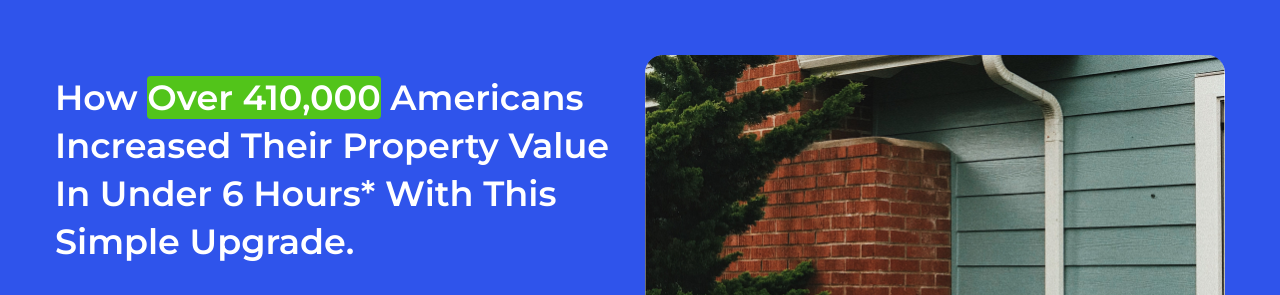
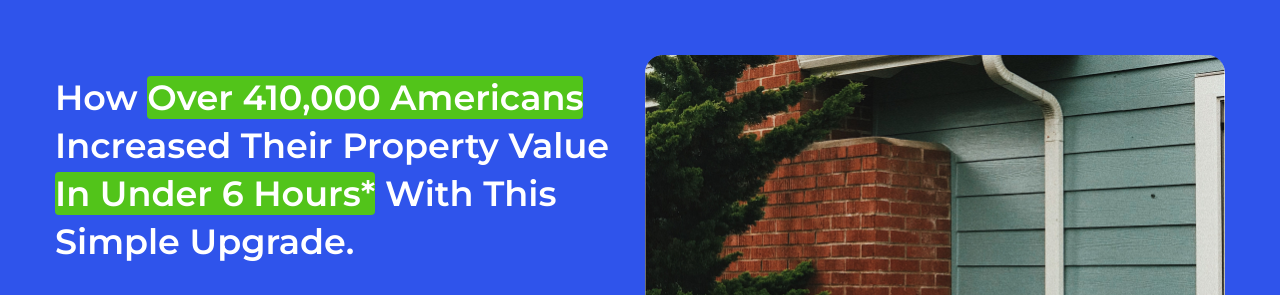
Before and after one commit to RiveraRuslan/HomeBuddy, a website: page src/index.html in a window 1280 px wide. Shown: the part 68-363 px from the top of the page. Drawn offline with nearby package versions, Linux system fonts and the light colour scheme; files that its build step writes are made by us from their sources.

Commit message:
Change Class

```diff
--- a/src/index.html
+++ b/src/index.html
@@ -19,7 +19,7 @@ title: Главная
     <div class="headerWrapper">
       <div class="headerInfo">
         <h1 class="headerInfo__title">
-          How <span class="headerInfo__titleAccent">Over 410,000</span>  <span class="headerInfo__title_accent">Americans</span> Increased Their Property Value <span class="headerInfo__title_accent">In Under</span> <span class="headerInfo__title_accent">6 Hours*</span> With This Simple Upgrade.
+          How <span class="headerInfo__titleAccent">Over 410,000</span>  <span class="headerInfo__titleAccent">Americans</span> Increased Their Property Value <span class="headerInfo__titleAccent">In Under</span> <span class="headerInfo__titleAccent">6 Hours*</span> With This Simple Upgrade.
         </h1>
         <p class="headerInfo__text">
           Ideal for detached and semi-detached homes with sloped roofs.
```
